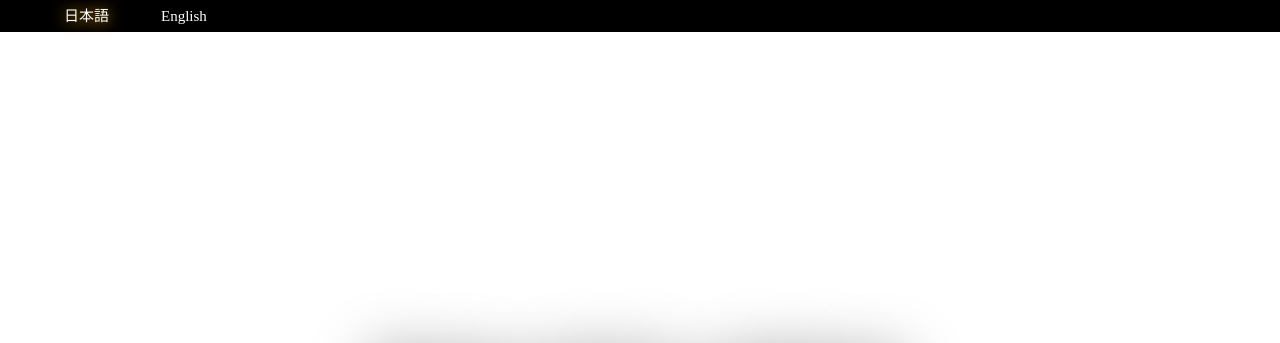
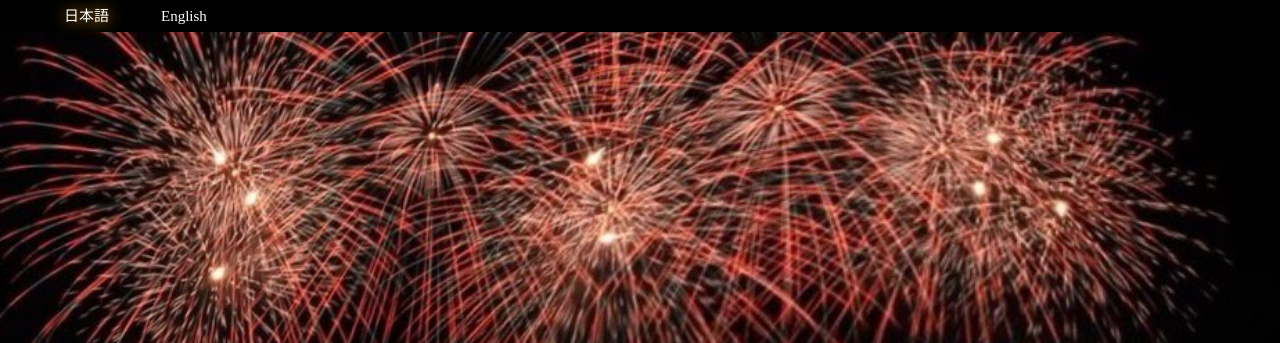
Before and after one commit to tsui49/hanabi-hp, a plain HTML site: page tsukuba-hanabi.html in a window 1280 px wide. Shown: the top 343 px of the page. Drawn offline with nearby package versions, Linux system fonts and the light colour scheme.

Commit message:
Add files via upload

```diff
--- a/css/stylesheet.css
+++ b/css/stylesheet.css
@@ -40,7 +40,7 @@
 }
 
 header {
-    background-image: url(img/header.jpg);
+    background-image: url(../img/header.jpg);
     background-size: cover;
     background-position: center;
 }
```
